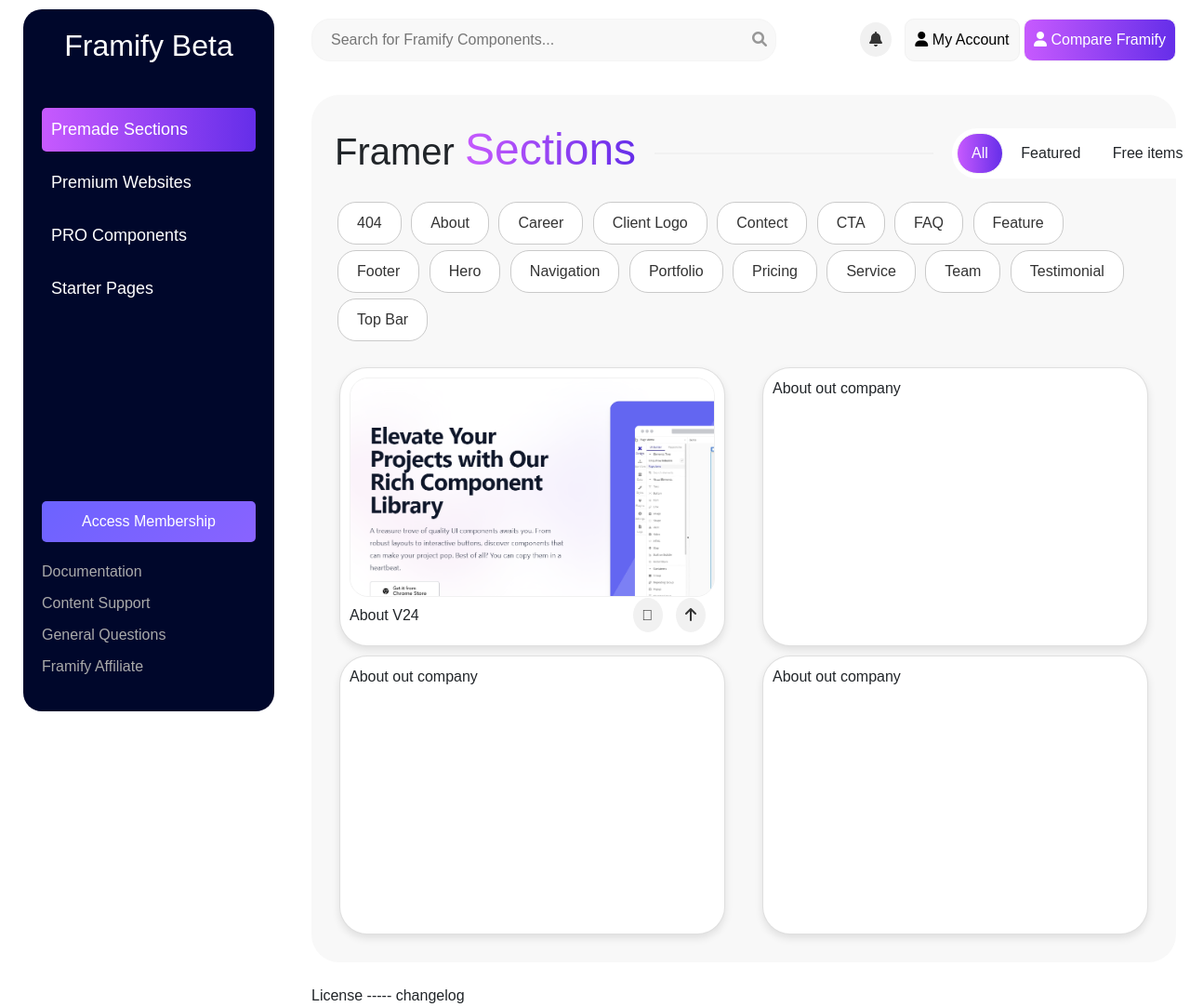
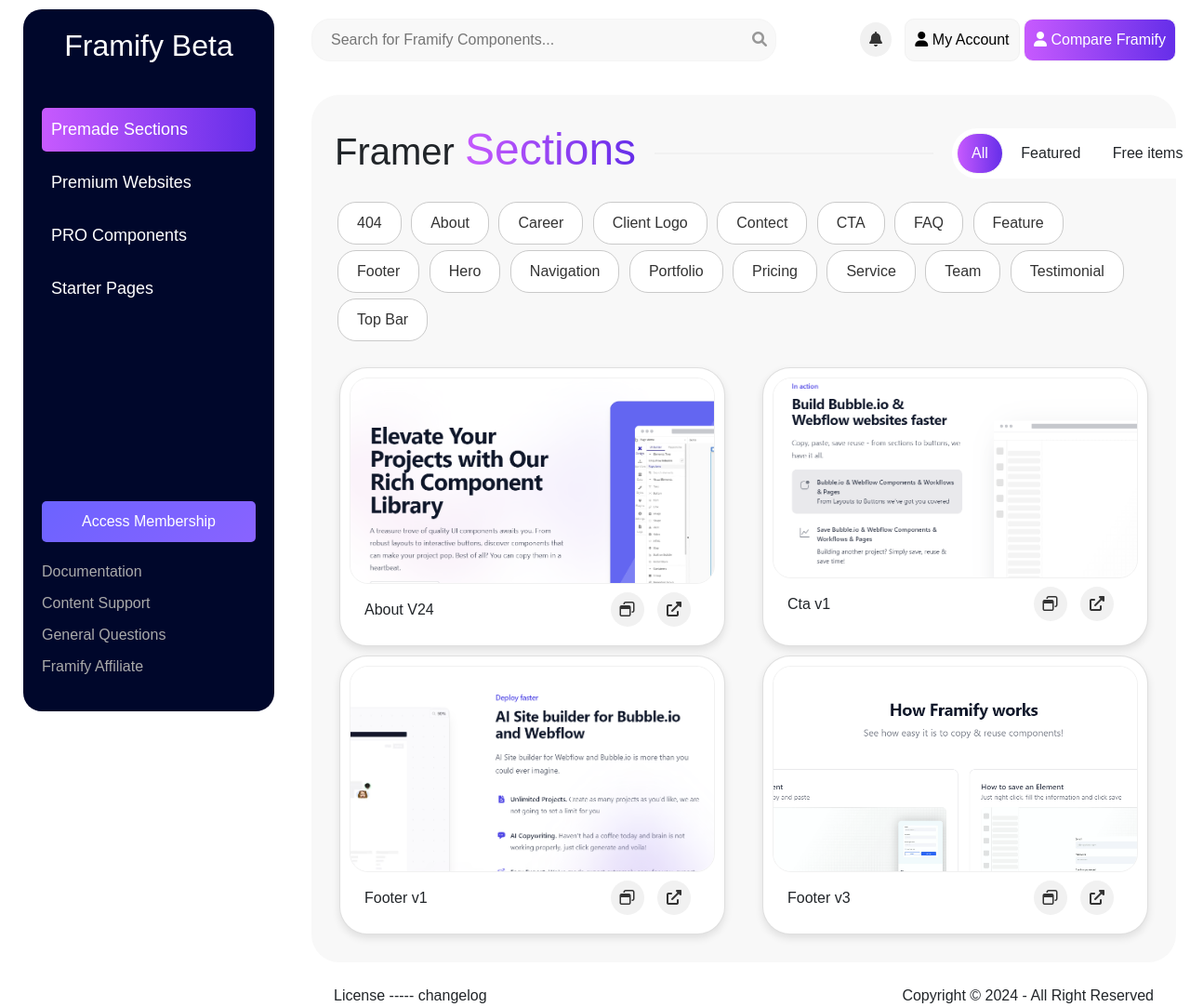
Before and after one commit to crystalWeb3/ui_test_project, a plain HTML site: page index.html in a window 1280 px wide. Shown: the whole page at 93% size. Drawn offline with nearby package versions, Linux system fonts and the light colour scheme.

Commit message:
cards_static_done_1

```diff
--- a/index.html
+++ b/index.html
@@ -126,29 +126,65 @@
                     <div class="image-container">
                         <img class="framer-image" src="./assets/images/1.PNG" >
                     </div>
-                    <div class="mt-2">
+                    <div class="m-3">
                         <div class="float-left">About V24</div>
                         <div class="float-right">
-                            <span class="icon-btn"><i class="fa-light fa-windows"></i></span>
-                            <span class="icon-btn"><i class="fa-arrow-up fa"></i></span>
+                            <span class="icon-btn"><i class="fa-regular fa-window-restore"></i></span>
+                            <span class="icon-btn"><i class="fa-solid fa-up-right-from-square"></i></span>
                         </div>
                     </div>
                 </div>
               </div>
 
               <div class="col-md-6">
-                <div class="card">About out company</div>
+                <div class="card">
+                    <div class="image-container">
+                        <img class="framer-image" src="./assets/images/2.PNG" >
+                    </div>
+                    <div class="m-3">
+                        <div class="float-left">Cta v1</div>
+                        <div class="float-right">
+                            <span class="icon-btn"><i class="fa-regular fa-window-restore"></i></span>
+                            <span class="icon-btn"><i class="fa-solid fa-up-right-from-square"></i></span>
+                        </div>
+                    </div>
+                </div>
               </div>
+
               <div class="col-md-6">
-                <div class="card">About out company</div>
+                <div class="card">
+                    <div class="image-container">
+                        <img class="framer-image" src="./assets/images/3.PNG" >
+                    </div>
+                    <div class="m-3">
+                        <div class="float-left">Footer v1</div>
+                        <div class="float-right">
+                            <span class="icon-btn"><i class="fa-regular fa-window-restore"></i></span>
+                            <span class="icon-btn"><i class="fa-solid fa-up-right-from-square"></i></span>
+                        </div>
+                    </div>
+                </div>
               </div>
+
               <div class="col-md-6">
-                <div class="card">About out company</div>
+                <div class="card">
+                    <div class="image-container">
+                        <img class="framer-image" src="./assets/images/4.PNG" >
+                    </div>
+                    <div class="m-3">
+                        <div class="float-left">Footer v3</div>
+                        <div class="float-right">
+                            <span class="icon-btn"><i class="fa-regular fa-window-restore"></i></span>
+                            <span class="icon-btn"><i class="fa-solid fa-up-right-from-square"></i></span>
+                        </div>
+                    </div>
+                </div>
               </div>
             </div>
           </div>
-          <footer class="mt-4">
-            <div>License ----- changelog</div>
+          <footer class="m-4">
+            <div class="float-left">License ----- changelog</div>
+            <div class="float-right">Copyright &copy; 2024 - All Right Reserved</div>
             <!-- <div class="float-right">@2024</div> -->
           </footer>
         </div>
--- a/styles.css
+++ b/styles.css
@@ -246,7 +246,7 @@
   .card {
     background-color: white;
     padding: 10px;
-    padding-bottom: 20px;
+
     border-radius: 30px;
     height: 300px;
     margin: 5px;
@@ -381,5 +381,6 @@
   .framer-image{
     width: 100% !important;
     /* height: 100%; */
-    fill: cover;
+    /* fill: cover; */
+
   }
```
